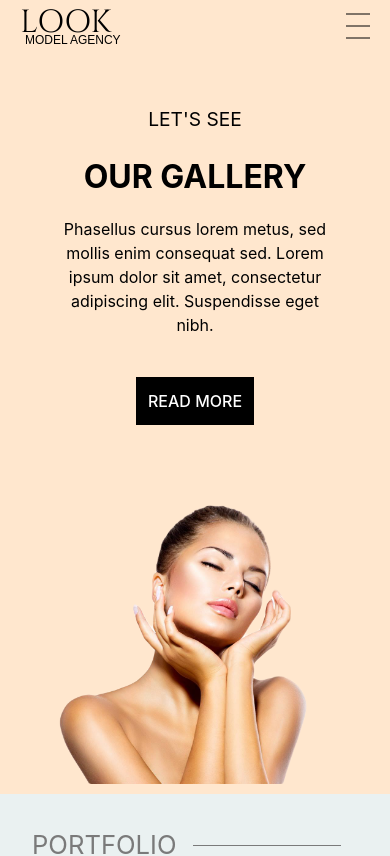
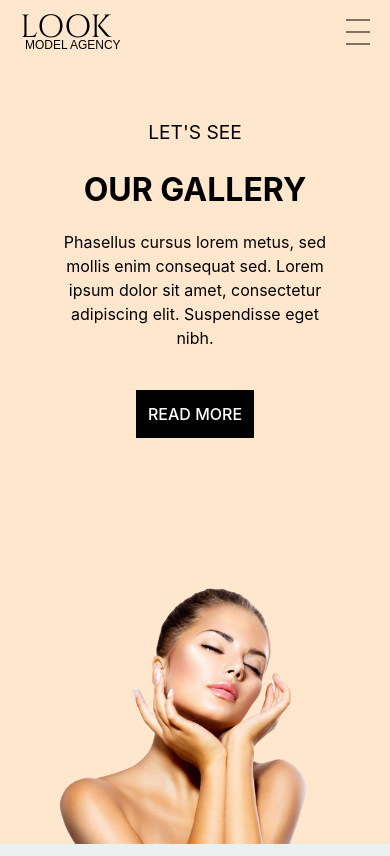
Before and after one commit to dboinska/look-model-agency, a React (Create React App) app: page /gallery in a window 390 px wide. Shown: the top 856 px of the page. Built offline with nearby package versions, Linux system fonts and the light colour scheme; a web font is replaced by a local one.

Commit message:
style: navbar responsivenes and minor changes

```diff
--- a/src/components/ApplyPage.jsx
+++ b/src/components/ApplyPage.jsx
@@ -25,7 +25,7 @@ const ApplyPage = () => {
         subHeading="get to know us &"
         heading="APPLY NOW"
         description="If you would like to model with our agency, please fill out the form to contact us. Send us recent photos taken with a cell phone on a neutral background, without makeup or filters. Our agency will contact you."
-        link="\"
+        link="/testimonials"
         linkLabel="Read More"
       ></Hero>
       <FeatureSectionMotion
--- a/src/components/GalleryPage.jsx
+++ b/src/components/GalleryPage.jsx
@@ -16,7 +16,7 @@ const GalleryPage = () => {
         subHeading="let's see"
         heading="Our gallery"
         description="Phasellus cursus lorem metus, sed mollis enim consequat sed. Lorem ipsum dolor sit amet, consectetur adipiscing elit. Suspendisse eget nibh. "
-        link="\"
+        link="/testimonials"
         linkLabel="read more"
       ></Hero>
       <Portfolio>
--- a/src/components/Hero.jsx
+++ b/src/components/Hero.jsx
@@ -56,8 +56,8 @@ const HeroSection = styled.div`
     flex-direction: column;
     justify-content: space-around;
     padding-top: 60px;
-    height: calc(100vh - 50px);
-    /* height: 100vh; */
+    /* height: calc(100vh - 1px); */
+    height: 100vh;
     width: 100%;
     min-height: 744px;
     overflow: hidden;
@@ -172,7 +172,7 @@ const HeroPhoto = styled.figure`
     height: 100%;
     object-fit: cover;
     display: flex;
-    transform: translateY(16px);
+    transform: translateY(62px);
     @media screen and (min-width: 576px) {
       transform: translateY(60px);
     }
--- a/src/components/HeroCarousel.jsx
+++ b/src/components/HeroCarousel.jsx
@@ -36,7 +36,7 @@ const HeroCarousel = () => {
             volutpat dictum pretium. Mauris eu tincidunt felis. Duis facilisis
             urna ante, in dapibus ante dignissim id. Phasellus eu ligula
             maximus, fermentum risus quis, pellentesque neque."
-        link="\"
+        link="/testimonials"
         linkLabel="Read More"
       ></Hero>
       <Hero
@@ -47,7 +47,7 @@ const HeroCarousel = () => {
         subHeading="Welcome to professional"
         heading="Model Agency"
         description="Nunc vel scelerisque turpis, lobortis ullamcorper quam. Maecenas interdum non leo non pellentesque. Quisque a quam dignissim nisi volutpat venenatis maximus eu velit. Morbi eget sollicitudin diam. Mauris mattis laoreet diam ac posuere."
-        link="\"
+        link="/testimonials"
         linkLabel="Read More"
       ></Hero>
       <Hero
@@ -56,7 +56,7 @@ const HeroCarousel = () => {
         subHeading="Welcome to professional"
         heading="Model Agency"
         description="Nam tincidunt urna id porttitor posuere. Sed sodales ligula commodo dictum ultricies. Nam mattis erat sit amet odio ultrices dapibus. Mauris malesuada fermentum eleifend. Morbi eu sagittis elit, vitae aliquam orci. Vestibulum feugiat odio lacus, sed porta odio auctor in. "
-        link="\"
+        link="/testimonials"
         linkLabel="Read More"
       ></Hero>
     </HeroContainer>
--- a/src/components/HeroSlider.jsx
+++ b/src/components/HeroSlider.jsx
@@ -37,7 +37,7 @@ const HeroCarousel = () => {
             urna ante, in dapibus ante dignissim id. Phasellus eu ligula
             maximus, fermentum risus quis, pellentesque neque. Pellentesque
             hendrerit molestie eros vitae vehicula."
-        link="\"
+        link="/testimonials"
         linkLabel="Read More"
       ></Hero>
       <Hero
@@ -48,7 +48,7 @@ const HeroCarousel = () => {
         subHeading="Welcome to professional"
         heading="Model Agency"
         description="Nunc vel scelerisque turpis, lobortis ullamcorper quam. Maecenas interdum non leo non pellentesque. Quisque a quam dignissim nisi volutpat venenatis maximus eu velit. Morbi eget sollicitudin diam. Mauris mattis laoreet diam ac posuere. Curabitur maximus nulla nec libero tincidunt, at tincidunt orci lobortis."
-        link="\"
+        link="/testimonials"
         linkLabel="Read More"
       ></Hero>
       <Hero
@@ -57,7 +57,7 @@ const HeroCarousel = () => {
         subHeading="Welcome to professional"
         heading="Model Agency"
         description="Nam tincidunt urna id porttitor posuere. Sed sodales ligula commodo dictum ultricies. Nam mattis erat sit amet odio ultrices dapibus. Mauris malesuada fermentum eleifend. Morbi eu sagittis elit, vitae aliquam orci. Vestibulum feugiat odio lacus, sed porta odio auctor in. Nam vulputate ipsum dignissim erat ultricies, a vestibulum arcu consequat. "
-        link="\"
+        link="/testimonials"
         linkLabel="Read More"
       ></Hero>
     </HeroContainer>
--- a/src/components/Layout.jsx
+++ b/src/components/Layout.jsx
@@ -2,10 +2,12 @@ import Navbar from './Navbar';
 import Footer from './Footer';
 import SocialIcons from './SocialIcons';
 import { motion } from 'framer-motion';
+import GoToTop from './GoToTop';
 
 const Layout = ({ footerHidden = false, children }) => {
   return (
     <>
+      <GoToTop />
       <motion.div
         key="layout"
         initial={{ opacity: 0 }}
--- a/src/components/Logo.jsx
+++ b/src/components/Logo.jsx
@@ -13,7 +13,8 @@ const Logo = ({ variant }) => (
 const LogoStyled = styled.div`
   align-items: center;
   display: flex;
-  z-index: 999;
+  height: 56px;
+  display: inline-block;
 
   a {
     text-decoration: none;
--- a/src/components/ModelsPage.jsx
+++ b/src/components/ModelsPage.jsx
@@ -12,7 +12,7 @@ const ModelsPage = () => {
         subHeading="let's meet"
         heading="our models"
         description="Morbi aliquam imperdiet mauris, ut ultrices risus pellentesque non. Nam. Quisque pulvinar pharetra erat nec rutrum. Donec malesuada nisi at molestie elementum. Duis vel interdum eros. Vestibulum nibh sem, ornare egestas ultricies vitae, laoreet id. "
-        link="\"
+        link="/testimonials"
         linkLabel="read more"
       ></Hero>
       <ModelsTeam />
--- a/src/components/Navbar.jsx
+++ b/src/components/Navbar.jsx
@@ -33,6 +33,7 @@ const Navbar = ({ socialIcons: SocialIcons }) => {
 
     if (showLinks) {
       linksContainerRef.current.style.height = '100vh';
+      document.body.style.overflow = 'hidden';
 
       linksContainerRef.current.style.background = 'var(--main-color)';
       linksContainerRef.current.style.position = 'absolute';
@@ -40,13 +41,18 @@ const Navbar = ({ socialIcons: SocialIcons }) => {
       linksContainerRef.current.style.width = '100%';
     } else {
       linksContainerRef.current.style.height = '0px';
+      document.body.style.overflow = 'unset';
     }
 
     if (windowSize > 1199) {
       setShowLinks(true);
+
+      document.body.style.overflow = 'unset';
       linksContainerRef.current.style = {
         height: 0,
       };
+
+      // document.body.style.overflow = 'unset';
     }
 
     return () => {
@@ -101,7 +107,7 @@ const FloatMenu = styled.div`
     height: 80%;
     display: flex;
     align-items: center;
-    z-index: 999;
+    /* z-index: 999; */
 
     @media screen and (min-width: 1200px) {
       display: none;
@@ -114,6 +120,10 @@ const NavHeader = styled.div`
   justify-content: space-between;
   height: 64px;
   padding: 0 20px;
+  position: relative;
+  z-index: 999;
+  align-items: center;
+  max-width: 100vw;
 
   .nav-toggle {
     font-size: 1.5rem;
@@ -142,6 +152,7 @@ const LinksContainer = styled.div`
   height: 0;
   overflow: hidden;
   transition: var(--transition);
+  overflow: auto;
 
   .links {
     text-transform: uppercase;
--- a/src/components/NotFoundPage.jsx
+++ b/src/components/NotFoundPage.jsx
@@ -11,7 +11,7 @@ const NotFoundPage = () => {
         subHeading="page not found"
         heading="Error 404"
         description="The resource requested could not be found on this server. Please, go back to the home page."
-        link="\"
+        link="/home"
         linkLabel="back to main page"
       ></Hero>
     </Layout>
--- a/src/components/SinglePage.jsx
+++ b/src/components/SinglePage.jsx
@@ -20,7 +20,6 @@ import Heading from './Heading';
 import { IoCloseOutline } from 'react-icons/io5';
 import { MdKeyboardArrowRight, MdKeyboardArrowLeft } from 'react-icons/md';
 import { AnimatePresence, motion } from 'framer-motion';
-import GoToTop from './GoToTop';
 
 const SinglePage = ({
   id,
@@ -81,7 +80,6 @@ const SinglePage = ({
       exit={{ opacity: 0 }}
       transition={{ duration: 0.7 }}
     >
-      <GoToTop />
       <Layout>
         <Portfolio>
           <FeatureSectionMotion
--- a/src/components/TestimonialsPage.jsx
+++ b/src/components/TestimonialsPage.jsx
@@ -12,7 +12,7 @@ const TestimonialsPage = () => {
         subHeading="let's see"
         heading="testimonials"
         description="Quisque pulvinar pharetra erat nec rutrum. Donec malesuada nisi at molestie elementum. Duis vel interdum eros. Vestibulum nibh sem, ornare egestas ultricies vitae, laoreet id. "
-        link="\"
+        link="/home"
         linkLabel="back to main page"
       ></Hero>
       <TestimonialsSubpage />
```
